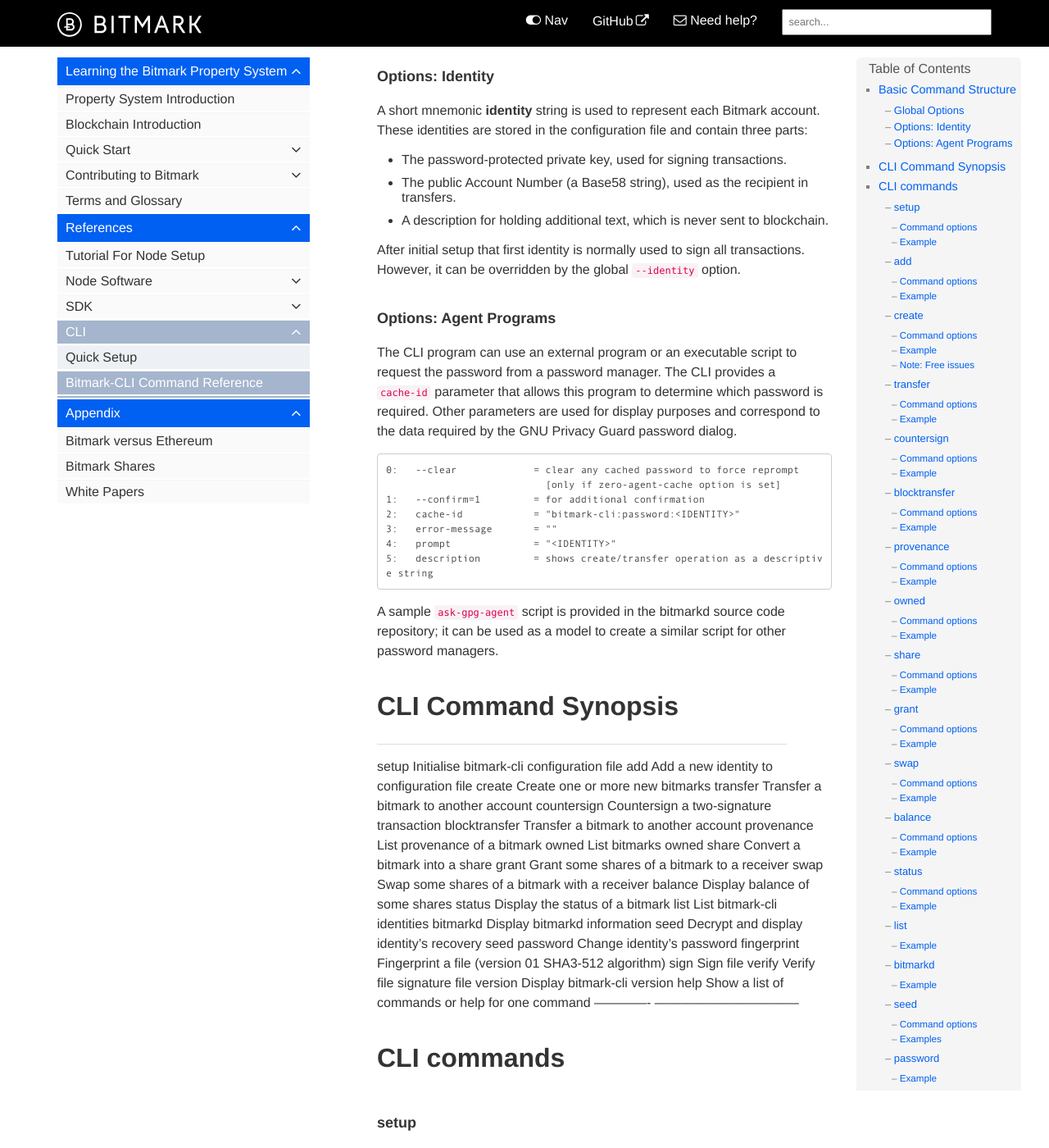
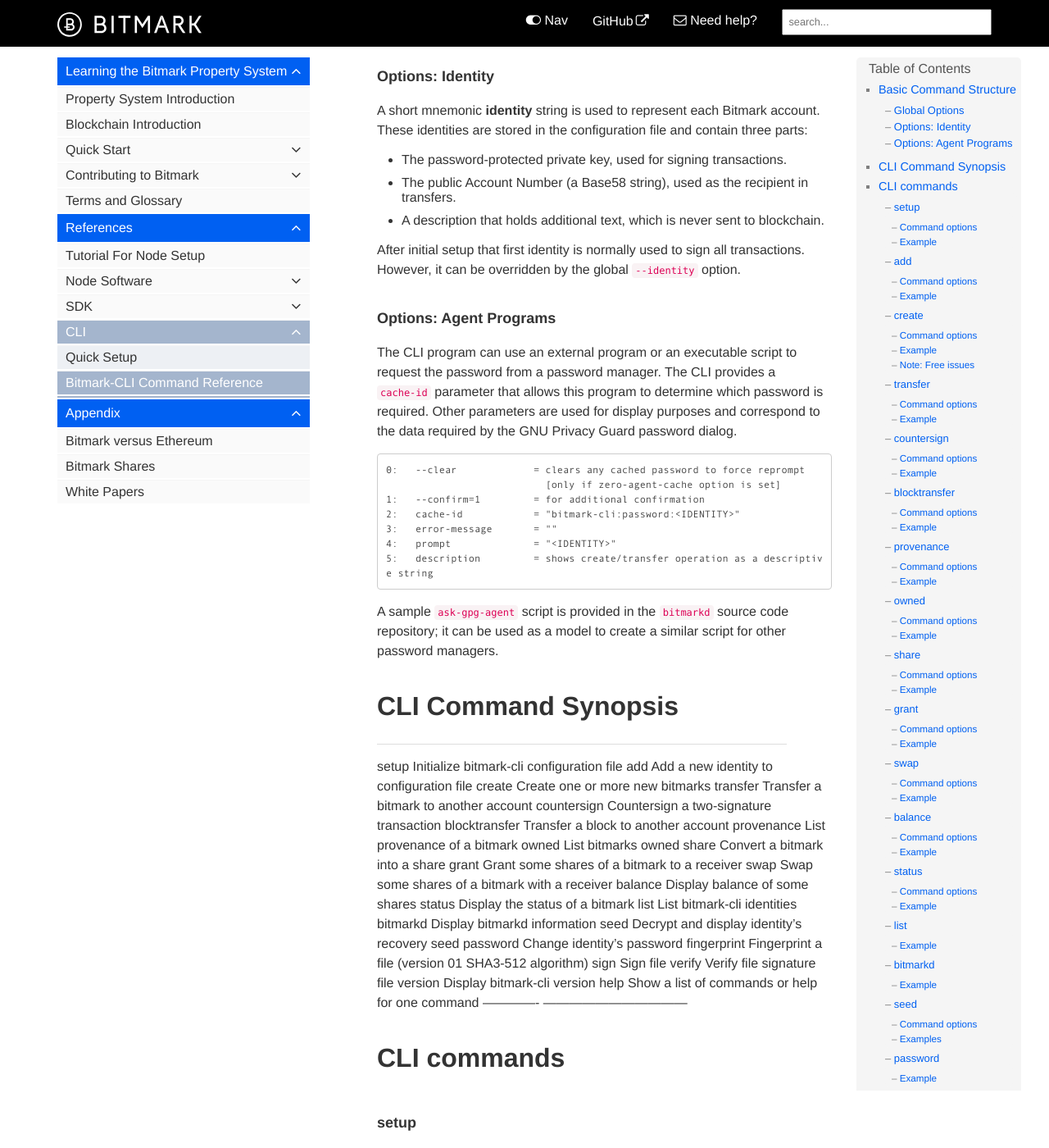
Before and after one commit to bitmark-inc/docs, a Jekyll site: the page built from pages/bitmark-references/bitmark-cli/bitmark-cli.md, in a window 1280 px wide and 1400 px high, scrolled down 1206 px. Shown: the whole window at 82% size. Built offline with Jekyll 4.4.1, drawn with Linux system fonts in a browser that asks for light colours; some web fonts are replaced; comment, search, counter and statistics services are not loaded; some of the changed text lies outside the part shown.

Commit message:
Second edit.

```diff
--- a/pages/bitmark-references/bitmark-cli/bitmark-cli.md
+++ b/pages/bitmark-references/bitmark-cli/bitmark-cli.md
@@ -59,9 +59,10 @@
 ### Options: Identity
 
 A short mnemonic **identity** string is used to represent each Bitmark account. These identities are stored in the configuration file and contain three parts:
+
 * The password-protected private key, used for signing transactions.
 * The public Account Number (a Base58 string), used as the recipient in transfers.
-* A description for holding additional text, which is never sent to blockchain.
+* A description that holds additional text, which is never sent to blockchain.
 
 After initial setup that first identity is normally used to sign all
 transactions. However, it can be overridden by the global `--identity` option.
@@ -76,7 +77,7 @@
 password dialog.
 
 ~~~
-0:   --clear             = clear any cached password to force reprompt
+0:   --clear             = clears any cached password to force reprompt
                            [only if zero-agent-cache option is set]
 1:   --confirm=1         = for additional confirmation
 2:   cache-id            = "bitmark-cli:password:<IDENTITY>"
@@ -85,19 +86,19 @@
 5:   description         = shows create/transfer operation as a descriptive string
 ~~~
 
-A sample `ask-gpg-agent` script is provided in the bitmarkd source
+A sample `ask-gpg-agent` script is provided in the `bitmarkd` source
 code repository; it can be used as a model to create a similar script for
 other password managers.
 
 ## CLI Command Synopsis
 
 -------------  ---------------------------------
-setup          Initialise bitmark-cli configuration file
+setup          Initialize bitmark-cli configuration file
 add            Add a new identity to configuration file
 create         Create one or more new bitmarks
 transfer       Transfer a bitmark to another account
 countersign    Countersign a two-signature transaction
-blocktransfer  Transfer a bitmark to another account
+blocktransfer  Transfer a block to another account
 provenance     List provenance of a bitmark
 owned          List bitmarks owned
 share          Convert a bitmark into a share
@@ -151,7 +152,7 @@
 
 `--new|-n`                      Toggle that specifies that a new account seed is to be generated.
 
-`--seed|-s SEED-STRING`         Used in place of `--new`, an
+`--seed|-s SEED-STRING`         Used in place of `--new`. An
                                 existing account seed to be placed into the CLI
                                 configuration file.  The CLI accepts
                                 both V1 and V2 Base58-encoded seeds.
@@ -189,12 +190,12 @@
 
 `--new|-n`                      Toggle that specifies that a new account seed is to be generated.
 
-`--seed|-s SEED-STRING`         Used in place of `--new`, an
+`--seed|-s SEED-STRING`         Used in place of `--new`. An
                                 existing account seed to be placed into the CLI
                                 configuration file.  The CLI accepts
                                 both V1 and V2 Base58-encoded seeds.
 
-`--account|-a ACCOUNT-STRING`   Used in place of `--new` or `--seed`, an existing
+`--account|-a ACCOUNT-STRING`   Used in place of `--new` or `--seed`. An existing
                                 account to be imported into the CLI configuration file.  Since only the
                                 public key is contained within the Base58-encoded account, this
                                 identity cannot be used for signing items.  It is meant for use as
@@ -282,7 +283,7 @@
 
 Transfers a bitmark to another account.
 
-  The default case is to perform a two-signature transfer, which requires
+The default case is to perform a two-signature transfer, which requires
 the use of the `countersign` command to produce the final record to
 send to the blockchain.
 
@@ -442,7 +443,7 @@
 
 ------------------------------  ---------------------------------
 `--owner|-o IDENTITY|ACCOUNT`   A different account to list records for, specified either by
-                                 an identity or a Base58
+                                an identity or a Base58
                                 account string.  The default is to use
                                 the global identity.
 
@@ -530,7 +531,7 @@
                                  be any value up to the current
                                  balance of the owner.
 
-`--before-block|-b NUMBER`       A "time" limit for
+`--before-block|-b NUMBER`       A time limit for
                                  the operation: the transaction
                                  must be submitted and confirmed
                                  before this block is present on the
@@ -555,7 +556,7 @@
 
 **Arguments.** The `--network` global option must be specified.
 
-**Additional input.** Before granting the Bitmark Share the CLI will
+**Additional input.** Before granting the Bitmark Share, the CLI will
 prompt for a password to decrypt the identity's private key to perform
 the signing operation.
 
@@ -572,7 +573,7 @@
                                  that the *initiator* is sending, used
                                  to identify the first fractional item.
 
-`--quantity-one|-q NUMBER`       The quantity of share-id-one that the
+`--quantity-one|-q NUMBER`       The quantity of `share-id-one` that the
                                  *initiator* is granting to the *countersigner*.
                                  The default is one, but it can be any value up to the
                                  current balance of the *initiator*.
@@ -581,13 +582,13 @@
                                  that the *countersigner* is sending, used
                                  to identify the second fractional item.
 
-`--quantity-two|-Q NUMBER`       The quantity of  share-id-two that the
+`--quantity-two|-Q NUMBER`       The quantity of  `share-id-two` that the
                                  *countersigner* is granting to the
                                  *initiator*.  The default is
                                  one, but it can be any value up to the
                                  current balance of the *countersigner*.
 
-`--before-block|-b NUMBER`       A "time" limit for
+`--before-block|-b NUMBER`       A time limit for
                                  the operation: the transaction
                                  must be submitted and confirmed
                                  before this block is present on the
@@ -607,7 +608,7 @@
 
 The display starts at a particular id and outputs `count` items.  To
 display more, take the last share id displayed and use that in another `balance`
-command.  (To avoid a repeat of that record, use the incremented id as
+command. (To avoid a repeat of that record, use the incremented id as
 the command to search for the next used id.)
 
 **Arguments.** The `--network` global option must be specified.
```
Also changed, not shown: other parts of pages/bitmark-references/bitmark-cli/bitmark-cli.md (+14 -14 lines).
